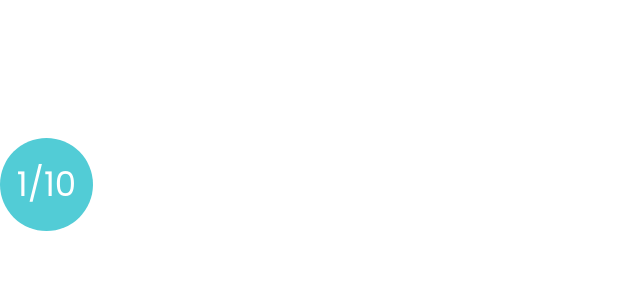
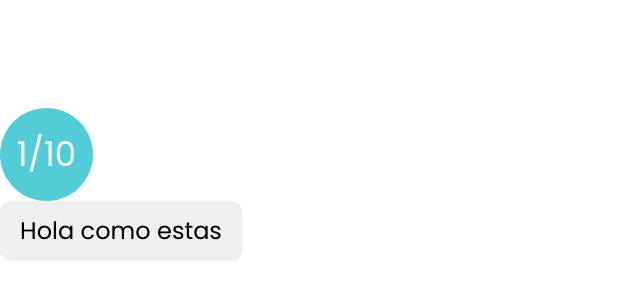
Before and after one commit to yabuJunn/lab3_web, a React (Vite) app in the folder lab3_web/: page / in a window 1280 px wide. Shown: the part 216-516 px from the top of the page, without its empty margins (0-640 px from the left). Built offline with nearby package versions, Linux system fonts and the light colour scheme.

Commit message:
Creado componente boton

```diff
--- a/lab3_web/src/App.jsx
+++ b/lab3_web/src/App.jsx
@@ -1,4 +1,5 @@
 import { Progress } from './componets/progress/progress'
+import { Button } from './componets/button/button'
 
 function App() {
   return (
@@ -7,6 +8,7 @@ function App() {
 
       </div>
       <Progress actualPage="1" totalPages="10"></Progress>
+      <Button text="Hola como estas"></Button>
     </>
   )
 }
--- /dev/null
+++ b/lab3_web/src/componets/button/button.css
@@ -0,0 +1,21 @@
+@media only screen and (min-width: 1200px) and (max-width: 1600px) {
+    #buttonComponent {
+        width: 242px;
+        height: 60px;
+        border-radius: 11px;
+        background-color: #52CCD6;
+        border: none;
+
+        font-size: 24px;
+        color: white;
+        font-family: 'Poppins', sans-serif;
+
+        transition: background-color 0.5s ease, transform 0.5s ease, color 0.5s ease;
+    }
+
+    #buttonComponent:hover {
+        background-color: #8ADBE2;
+
+        color: #F5F5F5;
+    }
+}
--- /dev/null
+++ b/lab3_web/src/componets/button/button.jsx
@@ -0,0 +1,12 @@
+import './button.css'
+
+export function Button(props) {
+    // eslint-disable-next-line react/prop-types
+    const { text } = props
+    return <>
+        <button id='buttonComponent'>
+            {text}
+        </button>
+    </>
+
+}
```
